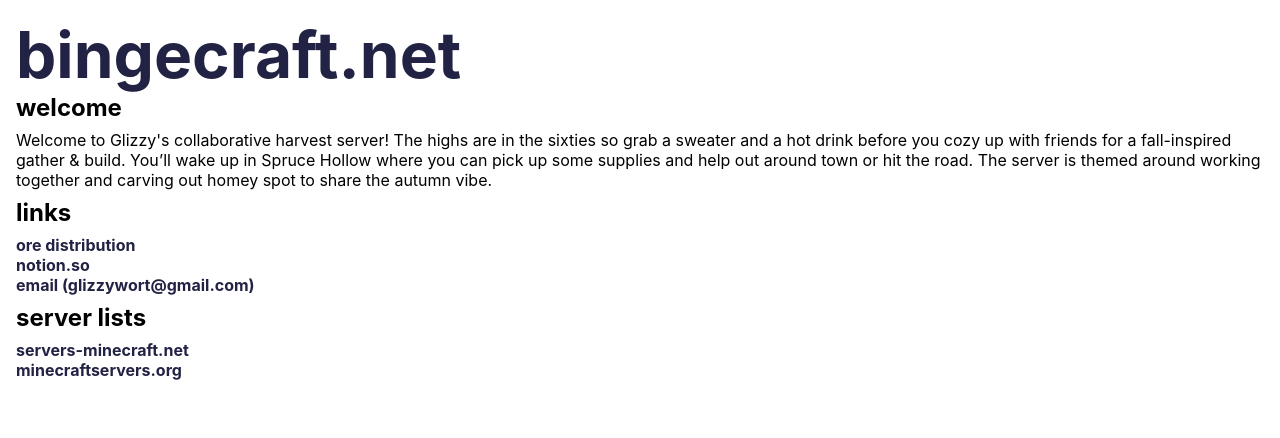
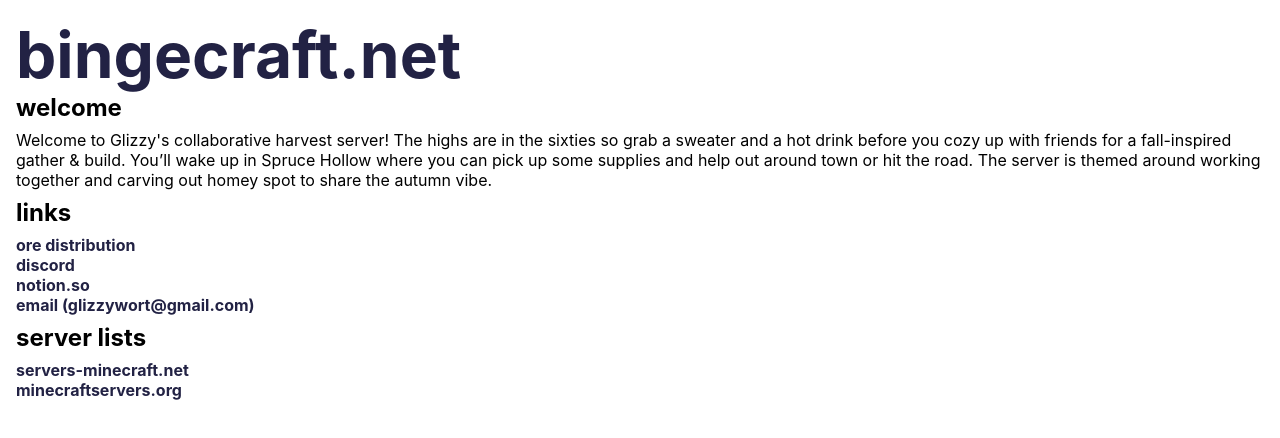
Before and after one commit to bingecraft-net/webapp, a React (Create React App) app in the folder webapp/: page / in a window 1280 px wide. Shown: the top 438 px of the page. Built offline with nearby package versions, Linux system fonts and the light colour scheme.

Commit message:
add discord link

```diff
--- a/webapp/src/App.tsx
+++ b/webapp/src/App.tsx
@@ -33,6 +33,7 @@ export default function App() {
           <Link href="https://pbs.twimg.com/media/FFdKHA7X0AQCkVv?format=jpg&name=4096x4096">
             ore distribution
           </Link>
+          <Link href="https://discord.gg/FP426KQ8k9">discord</Link>
           <Link href="https://sordid-nightshade-1c3.notion.site/bingecraft-net-3a044ab1b24949e2a5058f025cb63152">
             notion.so
           </Link>
```
